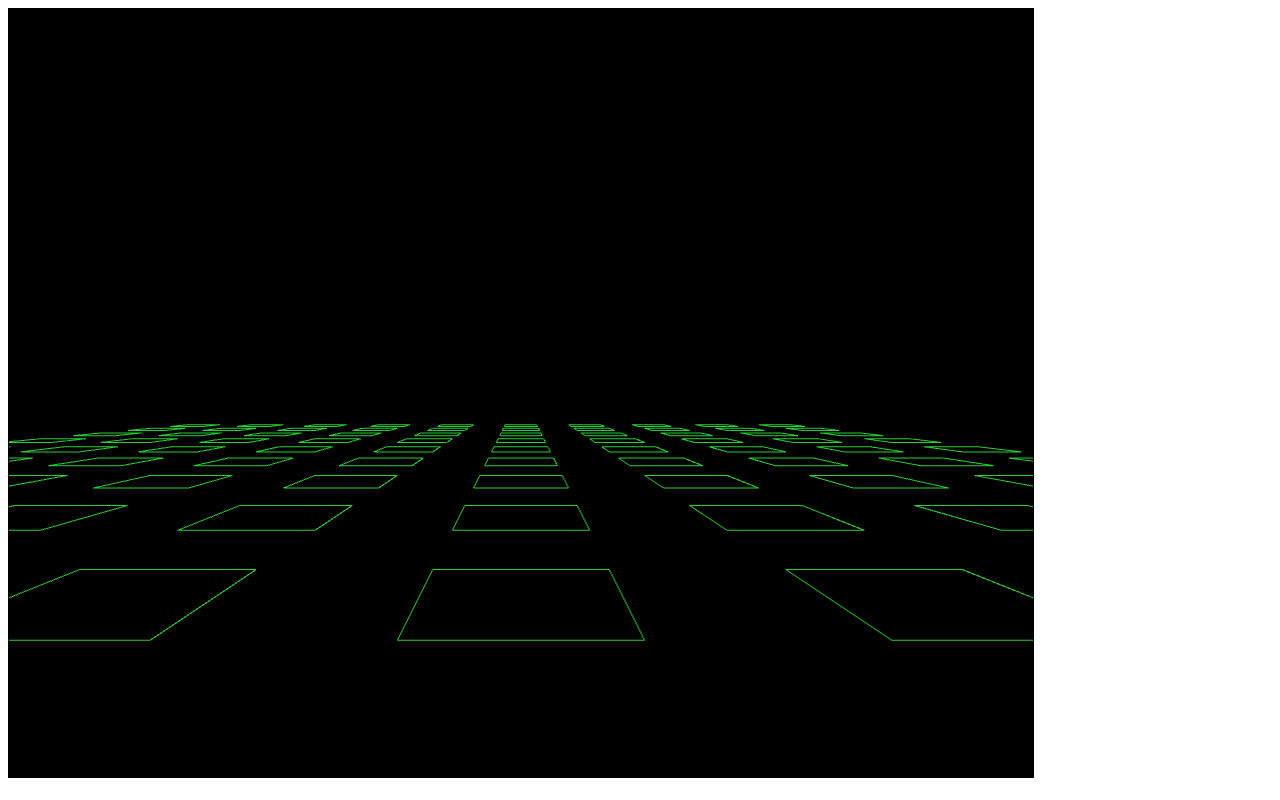
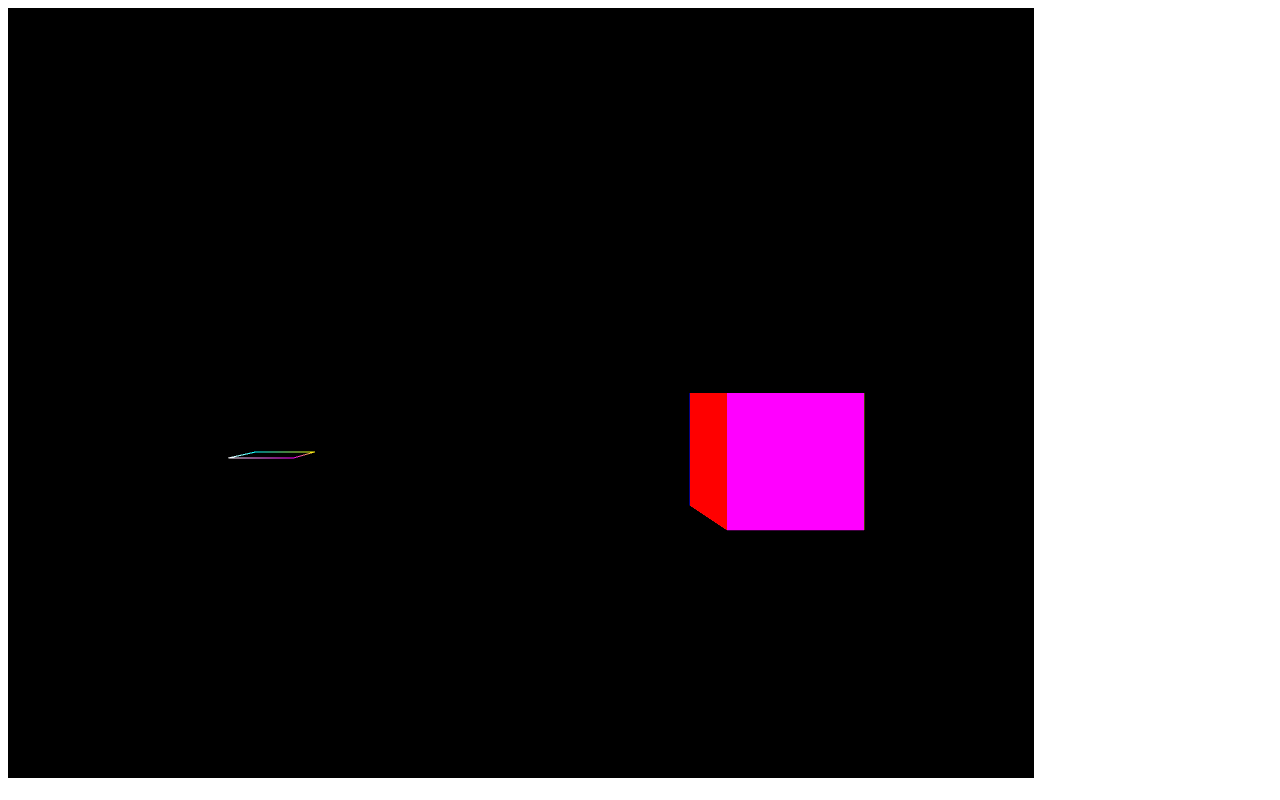
Before and after one commit to davidmaes/js13kb, a website with bundled scripts: page public/index.html in a window 1280 px wide. Built offline with nearby package versions, Linux system fonts and the light colour scheme.

Commit message:
Put logic in it's own place

```diff
--- a/gulpfile.js
+++ b/gulpfile.js
@@ -8,7 +8,7 @@ gulp.task('build', () => {
     return gulp.src('./src/**/*.ts')
         .pipe(plumber())
         .pipe(webpack(webpackConfig))
-        .pipe(uglify())
+        //.pipe(uglify())
         .pipe(gulp.dest('./public/js/'));
 });
 
--- a/src/controller/Controller.ts
+++ b/src/controller/Controller.ts
@@ -92,31 +92,28 @@ export default class Controller
 
         let m: Matrix;
 
-        m = new Matrix();
-
-        this.camera.transform(m);
         if (this.up) {
             m = new Matrix();
             m.translate(0, 0, -0.1);
-            this.camera.transform(m);
+            this.camera.prepend(m);
         }
 
         if (this.right) {
             m = new Matrix();
             m.rotateY(-1);
-            this.camera.transform(m);
+            this.camera.prepend(m);
         }
 
         if (this.down) {
             m = new Matrix();
             m.translate(0, 0, 0.1);
-            this.camera.transform(m);
+            this.camera.prepend(m);
         }
 
         if (this.left) {
             m = new Matrix();
             m.rotateY(1);
-            this.camera.transform(m);
+            this.camera.prepend(m);
         }
     }
 }
--- a/src/math/Matrix.ts
+++ b/src/math/Matrix.ts
@@ -1,6 +1,5 @@
 export default class Matrix {
     private m: Float32Array;
-    private t: Float32Array;
 
     /**
      * @param {Float32Array} m
--- a/src/math/ViewMatrix.ts
+++ b/src/math/ViewMatrix.ts
@@ -5,7 +5,7 @@ export default class ViewMatrix extends Matrix
     /**
      * @returns {Float32Array}
      */
-    public getInvertedFloat32Array()
+    public getInvertedFloat32Array(): Float32Array
     {
         let m = this.getFloat32Array();
 
--- /dev/null
+++ b/src/renderables/Box.ts
@@ -0,0 +1,120 @@
+import Renderable from "./Renderable";
+
+export default class Box extends Renderable
+{
+    /**
+     * @param {WebGLRenderingContext} gl
+     */
+    public constructor(gl: WebGLRenderingContext)
+    {
+        super(gl);
+    }
+
+    /**
+     * @inheritDoc
+     */
+    getVertexShader() {
+        return 'box-vertex-shader';
+    }
+
+    /**
+     * @inheritDoc
+     */
+    getFragmentShader() {
+        return 'box-fragment-shader';
+    }
+
+    /**
+     *
+     */
+    public uploadVertexBuffers() {
+        this.uploadVertexBuffer("aPosition", this.getVertices(), 3);
+        this.uploadVertexBuffer("aColor", this.getColors(), 4);
+    }
+
+    /**
+     * @returns {number[]}
+     */
+    public getVertices(): number[] {
+        return [
+            -1.0, -1.0,  1.0,
+            1.0, -1.0,  1.0,
+            1.0,  1.0,  1.0,
+            -1.0,  1.0,  1.0,
+            -1.0, -1.0, -1.0,
+            -1.0,  1.0, -1.0,
+            1.0,  1.0, -1.0,
+            1.0, -1.0, -1.0,
+            -1.0,  1.0, -1.0,
+            -1.0,  1.0,  1.0,
+            1.0,  1.0,  1.0,
+            1.0,  1.0, -1.0,
+            -1.0, -1.0, -1.0,
+            1.0, -1.0, -1.0,
+            1.0, -1.0,  1.0,
+            -1.0, -1.0,  1.0,
+            1.0, -1.0, -1.0,
+            1.0,  1.0, -1.0,
+            1.0,  1.0,  1.0,
+            1.0, -1.0,  1.0,
+            -1.0, -1.0, -1.0,
+            -1.0, -1.0,  1.0,
+            -1.0,  1.0,  1.0,
+            -1.0,  1.0, -1.0
+        ];
+    }
+
+    /**
+     * @return {number[]}
+     */
+    public getColors(): number[] {
+        return [
+            1.0, 0.0, 0.0, 1.0,
+            1.0, 0.0, 0.0, 1.0,
+            1.0, 0.0, 0.0, 1.0,
+            1.0, 0.0, 0.0, 1.0,
+            1.0, 1.0, 0.0, 1.0,
+            1.0, 1.0, 0.0, 1.0,
+            1.0, 1.0, 0.0, 1.0,
+            1.0, 1.0, 0.0, 1.0,
+            0.0, 1.0, 0.0, 1.0,
+            0.0, 1.0, 0.0, 1.0,
+            0.0, 1.0, 0.0, 1.0,
+            0.0, 1.0, 0.0, 1.0,
+            1.0, 0.5, 0.5, 1.0,
+            1.0, 0.5, 0.5, 1.0,
+            1.0, 0.5, 0.5, 1.0,
+            1.0, 0.5, 0.5, 1.0,
+            1.0, 0.0, 1.0, 1.0,
+            1.0, 0.0, 1.0, 1.0,
+            1.0, 0.0, 1.0, 1.0,
+            1.0, 0.0, 1.0, 1.0,
+            0.0, 0.0, 1.0, 1.0,
+            0.0, 0.0, 1.0, 1.0,
+            0.0, 0.0, 1.0, 1.0,
+            0.0, 0.0, 1.0, 1.0
+        ];
+    }
+
+    /**
+     * @inheritDoc
+     */
+    getIndices(): number[] {
+        return [
+            0, 1, 2, 0, 2, 3,
+            4, 5, 6, 4, 6, 7,
+            8, 9, 10, 8, 10, 11,
+            12, 13, 14, 12, 14, 15,
+            16, 17, 18, 16, 18, 19,
+            20, 21, 22, 20, 22, 23
+        ];
+    }
+
+    /**
+     * @inheritDoc
+     */
+    draw() {
+        this.gl.bindBuffer(this.gl.ELEMENT_ARRAY_BUFFER, this.indexBuffer);
+        this.gl.drawElements(this.gl.TRIANGLES, 36, this.gl.UNSIGNED_SHORT, 0);
+    }
+}
--- a/src/renderables/Renderable.ts
+++ b/src/renderables/Renderable.ts
@@ -1,3 +1,5 @@
+import VertexBuffer from "../webgl/VertexBuffer";
+
 export default abstract class Renderable
 {
     /**
@@ -6,27 +8,32 @@ export default abstract class Renderable
     protected gl: WebGLRenderingContext;
 
     /**
-     * The vertexbuffer of the triangle.
-     */
-    private vertexBuffer: WebGLBuffer;
-
-    /**
-     *
+     * The shader program
      */
     private program: WebGLProgram;
 
     /**
-     *
+     * The vertexbuffer of the renderable.
+     */
+    private vertexBuffers: VertexBuffer[];
+
+    /**
+     * The indexbuffer of the renderable.
+     */
+    protected indexBuffer: WebGLBuffer;
+
+    /**
+     * The index of where to store the model matrix
      */
     private modelMatrixIndex: WebGLUniformLocation;
 
     /**
-     *
+     * The index of where to store the view matrix
      */
     private viewMatrixIndex: WebGLUniformLocation;
 
     /**
-     *
+     * The index of where to store the projection matrix
      */
     private projectionMatrixIndex: WebGLUniformLocation;
 
@@ -37,8 +44,11 @@ export default abstract class Renderable
     protected constructor(gl: WebGLRenderingContext)
     {
         this.gl = gl;
+        this.vertexBuffers = [];
+
         this.uploadProgram();
-        this.uploadVertexBuffer();
+        this.uploadVertexBuffers();
+        this.uploadIndexBuffer();
         this.retrieveMatrixIndices();
     }
 
@@ -49,6 +59,16 @@ export default abstract class Renderable
     {
         return this.program;
     }
+
+    /**
+     * @return {string} Id of the vertex shader.
+     */
+    abstract getVertexShader();
+
+    /**
+     * @return {string} Id of the fragment shader.
+     */
+    abstract getFragmentShader();
 
     /**
      * @returns {WebGLUniformLocation}
@@ -77,12 +97,11 @@ export default abstract class Renderable
     /**
      *
      */
-    public uploadProgram()
+    private uploadProgram()
     {
         this.program = this.gl.createProgram();
-
-        this.gl.attachShader(this.program, this.createShader('fragment-shader', this.gl.FRAGMENT_SHADER));
-        this.gl.attachShader(this.program, this.createShader('vertex-shader', this.gl.VERTEX_SHADER));
+        this.gl.attachShader(this.program, this.createShader(this.getVertexShader(), this.gl.VERTEX_SHADER));
+        this.gl.attachShader(this.program, this.createShader(this.getFragmentShader(), this.gl.FRAGMENT_SHADER));
         this.gl.linkProgram(this.program);
     }
 
@@ -105,22 +124,37 @@ export default abstract class Renderable
     /**
      *
      */
-    public uploadVertexBuffer()
-    {
-        this.vertexBuffer = this.gl.createBuffer();
+    abstract uploadVertexBuffers();
 
-        let vertexBufferIndex = this.gl.getAttribLocation(this.program, "aPosition");
+    /**
+     * @param {string} vertexBufferName
+     * @param {number[]} vertexBufferData
+     * @param {number} vertexBufferDataSize
+     */
+    protected uploadVertexBuffer(vertexBufferName: string, vertexBufferData: number[], vertexBufferDataSize: number) {
+        let vertexBuffer = this.gl.createBuffer();
+        let vertexBufferIndex = this.gl.getAttribLocation(this.program, vertexBufferName);
 
-        this.gl.bindBuffer(this.gl.ARRAY_BUFFER, this.vertexBuffer);
-        this.gl.bufferData(this.gl.ARRAY_BUFFER, new Float32Array(this.getVertices()), this.gl.STATIC_DRAW);
-        this.gl.vertexAttribPointer(vertexBufferIndex, 3, this.gl.FLOAT, false, 0, 0);
+        this.gl.bindBuffer(this.gl.ARRAY_BUFFER, vertexBuffer);
+        this.gl.bufferData(this.gl.ARRAY_BUFFER, new Float32Array(vertexBufferData), this.gl.STATIC_DRAW);
         this.gl.enableVertexAttribArray(vertexBufferIndex);
+
+        this.vertexBuffers.push(new VertexBuffer(vertexBuffer, vertexBufferIndex, vertexBufferDataSize));
     }
 
     /**
      *
      */
-    abstract getVertices();
+    public uploadIndexBuffer() {
+        this.indexBuffer = this.gl.createBuffer();
+        this.gl.bindBuffer(this.gl.ELEMENT_ARRAY_BUFFER, this.indexBuffer);
+        this.gl.bufferData(this.gl.ELEMENT_ARRAY_BUFFER, new Uint16Array(this.getIndices()), this.gl.STATIC_DRAW);
+    }
+
+    /**
+     * @return {number[]}
+     */
+    abstract getIndices(): number[];
 
     /**
      *
@@ -134,5 +168,15 @@ export default abstract class Renderable
     /**
      *
      */
+    public setVertexAttributesPointers() {
+        for (let vertexBuffer of this.vertexBuffers) {
+            this.gl.bindBuffer(this.gl.ARRAY_BUFFER, vertexBuffer.getVertexBuffer());
+            this.gl.vertexAttribPointer(vertexBuffer.getIndex(), vertexBuffer.getSize(), this.gl.FLOAT, false, 0, 0);
+        }
+    }
+
+    /**
+     *
+     */
     abstract draw();
 }
--- a/src/renderables/Track.ts
+++ b/src/renderables/Track.ts
@@ -1,6 +1,6 @@
 import Renderable from "./Renderable";
 
-export default class Track extends Renderable
+export default class Box extends Renderable
 {
     /**
      * @param {WebGLRenderingContext} gl
@@ -11,22 +11,63 @@ export default class Track extends Renderable
     }
 
     /**
-     * @returns {number[]}
+     * @inheritDoc
      */
-    public getVertices()
-    {
-        return [
-            -0.5, 0, 0.5,
-            0.5, 0, 0.5,
-            0.5, 0, -0.5,
-            -0.5, 0,0 -0.5,
-        ];
+    getVertexShader() {
+        return 'track-vertex-shader';
+    }
+
+    /**
+     * @inheritDoc
+     */
+    getFragmentShader() {
+        return 'track-fragment-shader';
     }
 
     /**
      *
      */
+    public uploadVertexBuffers() {
+        this.uploadVertexBuffer("aPosition", this.getVertices(), 3);
+        this.uploadVertexBuffer("aColor", this.getColors(), 4);
+    }
+
+    /**
+     * @returns {number[]}
+     */
+    public getVertices(): number[] {
+        return [
+            -0.5, 0, 0.5,
+            0.5, 0, 0.5,
+            0.5, 0, -0.5,
+            -0.5, 0, -0.5,
+        ];
+    }
+
+    /**
+     * @return {number[]}
+     */
+    public getColors(): number[] {
+        return [
+            1.0, 0.0, 1.0, 1.0,
+            1.0, 1.0, 0.0, 1.0,
+            0.0, 1.0, 1.0, 1.0,
+            1.0, 1.0, 1.0, 1.0,
+        ];
+    }
+
+    /**
+     * @inheritDoc
+     */
+    getIndices() {
+        return [0, 1, 2, 3];
+    }
+
+    /**
+     * @inheritDoc
+     */
     draw() {
-        this.gl.drawArrays(this.gl.LINE_LOOP, 0, 4);
+        this.gl.bindBuffer(this.gl.ELEMENT_ARRAY_BUFFER, this.indexBuffer);
+        this.gl.drawElements(this.gl.LINE_LOOP, 4, this.gl.UNSIGNED_SHORT, 0);
     }
 }
--- a/src/scene/Camera.ts
+++ b/src/scene/Camera.ts
@@ -25,8 +25,7 @@ export default class Camera
      * @param width
      * @param height
      */
-    public constructor(gl: WebGLRenderingContext, width: number, height: number)
-    {
+    public constructor(gl: WebGLRenderingContext, width: number, height: number) {
         this.gl = gl;
         this.setupMatrices();
         this.configureGL(width, height);
@@ -35,8 +34,7 @@ export default class Camera
     /**
      *
      */
-    private setupMatrices()
-    {
+    private setupMatrices() {
         this.projectionMatrix = new Matrix();
         this.projectionMatrix.perspective(45, 1024 / 768, 1, 100);
         this.viewMatrix = new ViewMatrix();
@@ -69,6 +67,8 @@ export default class Camera
 
         this.gl.useProgram(firstRenderable.getProgram());
 
+        firstRenderable.setVertexAttributesPointers();
+
         this.uploadMatrix(firstRenderable.getViewMatrixIndex(), this.viewMatrix.getInvertedFloat32Array());
         this.uploadMatrix(firstRenderable.getProjectionMatrixIndex(), this.projectionMatrix.getFloat32Array());
 
@@ -91,7 +91,14 @@ export default class Camera
     /**
      * @param {Matrix} matrix
      */
-    public transform(matrix: Matrix) {
+    public prepend(matrix: Matrix) {
         this.viewMatrix.prepend(matrix);
     }
+
+    /**
+     * @param {Matrix} matrix
+     */
+    public append(matrix: Matrix) {
+        this.viewMatrix.append(matrix);
+    }
 }
--- a/src/scene/Instance.ts
+++ b/src/scene/Instance.ts
@@ -1,14 +1,14 @@
 import Matrix from "../math/Matrix";
 import Renderable from "../renderables/Renderable";
 
-export default abstract class Instance extends Matrix
+export default class Instance extends Matrix
 {
     private renderable: Renderable;
 
     /**
      * @param {Renderable} renderable
      */
-    protected constructor(renderable: Renderable)
+    public constructor(renderable: Renderable)
     {
         super();
 
--- a/src/scene/TrackInstance.ts
+++ /dev/null
@@ -1,12 +0,0 @@
-import Instance from "./Instance";
-import Renderable from "../renderables/Renderable";
-
-export default class TrackInstance extends Instance
-{
-    /**
-     * @param {Renderable} renderable
-     */
-    public constructor(renderable: Renderable) {
-        super(renderable);
-    }
-}
--- a/src/scene/World.ts
+++ b/src/scene/World.ts
@@ -1,7 +1,8 @@
 import Camera from "./Camera";
-import TrackInstance from "./TrackInstance";
+import Instance from "./Instance";
+import Matrix from "../math/Matrix";
+import Box from "../renderables/Box";
 import Track from "../renderables/Track";
-import Matrix from "../math/Matrix";
 
 export default class World
 {
@@ -18,7 +19,12 @@ export default class World
     /**
      *
      */
-    private trackInstances: TrackInstance[];
+    private trackInstances: Instance[];
+
+    /**
+     *
+     */
+    private boxInstances: Instance[];
 
     /**
      * @param {WebGLRenderingContext} gl
@@ -36,20 +42,20 @@ export default class World
     public genesis()
     {
         this.trackInstances = [];
+        let track = new Track(this.gl);
+        let trackInstance = new Instance(track);
+        trackInstance.translate(-4, 0, -10);
+        this.trackInstances.push(trackInstance);
 
-        let track = new Track(this.gl);
-
-        for (let x = 0; x < 10; x++) {
-            for (let z = 0; z < 10; z++) {
-                let trackInstance = new TrackInstance(track);
-                trackInstance.translate(-10 + x * 2, 0, z * -2);
-                this.trackInstances.push(trackInstance);
-            }
-        }
+        this.boxInstances = [];
+        let box = new Box(this.gl);
+        let boxInstance = new Instance(box);
+        boxInstance.translate(4, 0, -10);
+        this.boxInstances.push(boxInstance);
 
         let m: Matrix = new Matrix();
-        m.translate(0, 1, 1);
-        this.camera.transform(m);
+        m.translate(0, 1, 0);
+        this.camera.prepend(m);
     }
 
     /**
@@ -59,6 +65,7 @@ export default class World
     {
         this.camera.clear();
         this.camera.renderInstances(this.trackInstances);
+        this.camera.renderInstances(this.boxInstances);
     }
 
     /**
@@ -66,5 +73,12 @@ export default class World
      */
     public animate()
     {
+        for (let trackInstance of this.trackInstances) {
+            trackInstance.rotateY(1);
+        }
+
+        for (let boxInstance of this.boxInstances) {
+            boxInstance.rotateY(-1);
+        }
     }
 }
--- /dev/null
+++ b/src/webgl/VertexBuffer.ts
@@ -0,0 +1,49 @@
+export default class VertexBuffer
+{
+    /**
+     *
+     */
+    private vertexBuffer: WebGLBuffer;
+
+    /**
+     *
+     */
+    private index: number;
+
+    /**
+     *
+     */
+    private size: number;
+
+    /**
+     * @param {WebGLBuffer} vertexBuffer
+     * @param {string} index
+     * @param {number} size
+     */
+    public constructor(vertexBuffer: WebGLBuffer, index: number, size: number) {
+        this.vertexBuffer = vertexBuffer;
+        this.index = index;
+        this.size = size;
+    }
+
+    /**
+     * @return {WebGLBuffer}
+     */
+    public getVertexBuffer(): WebGLBuffer {
+        return this.vertexBuffer;
+    }
+
+    /**
+     * @return {number}
+     */
+    public getIndex(): number {
+        return this.index;
+    }
+
+    /**
+     * @return {number}
+     */
+    public getSize(): number {
+        return this.size;
+    }
+}
```
Also changed, not shown: public/index.html (+39 -4 lines).
